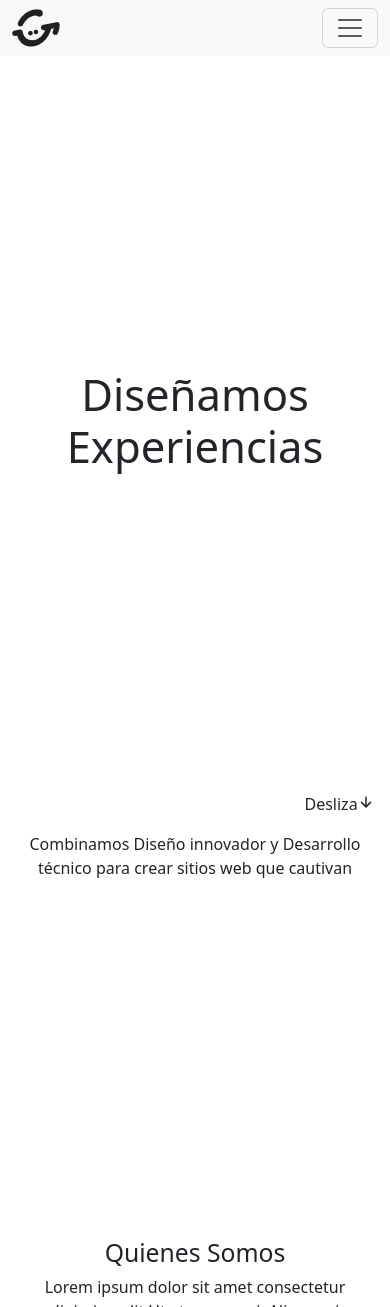
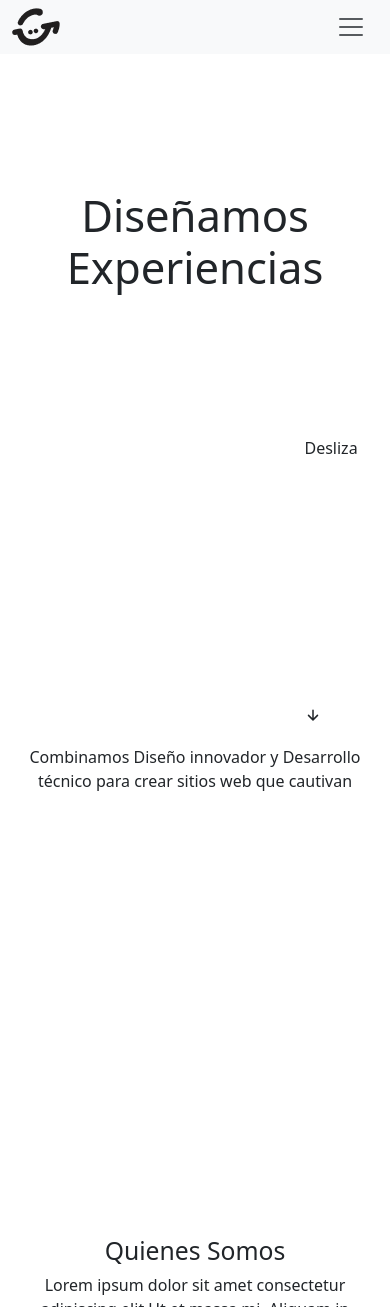
Before and after one commit to vpgenera/desarrollo-web-coderhouse, a plain HTML site: page index.html in a window 390 px wide. Shown: the top 1307 px of the page. Drawn offline with nearby package versions, Linux system fonts and the light colour scheme.

Commit message:
prueba avances

```diff
--- a/styles/styles.css
+++ b/styles/styles.css
@@ -1,18 +1,24 @@
+*{
+
+}
 .hidden{
     display: none;
 }
 .hero{
-height: 90vh;
+height: 80vh;
+}
+.navbar-toggler {
+    border: none;
 }
 .icon{
     height: 24px;
     width: 24px;
 }
 .indicacion{
-    display: inline;
+    height: 30vh;
 }
 .presentacion{
-    height: 50vh;
+    height: 60vh;
 }
 .nosotros{
     height: 80vh;
@@ -29,3 +35,8 @@ height: 90vh;
 .planes{
     height: 90vh;
 }
+
+.h2{
+    text-transform: uppercase;
+    font-size: 1rem;
+}
```
Also changed, not shown: assets/img-relleno.png (added).
